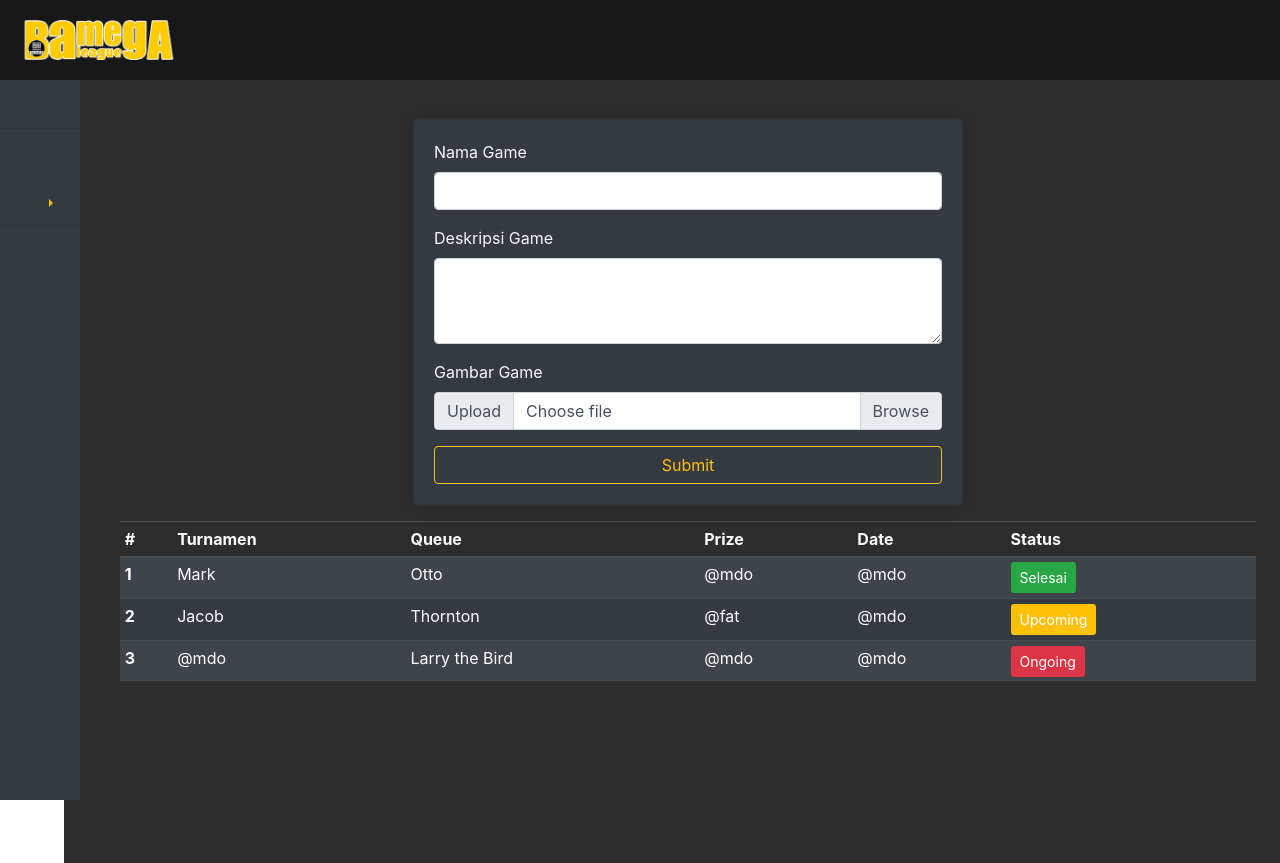
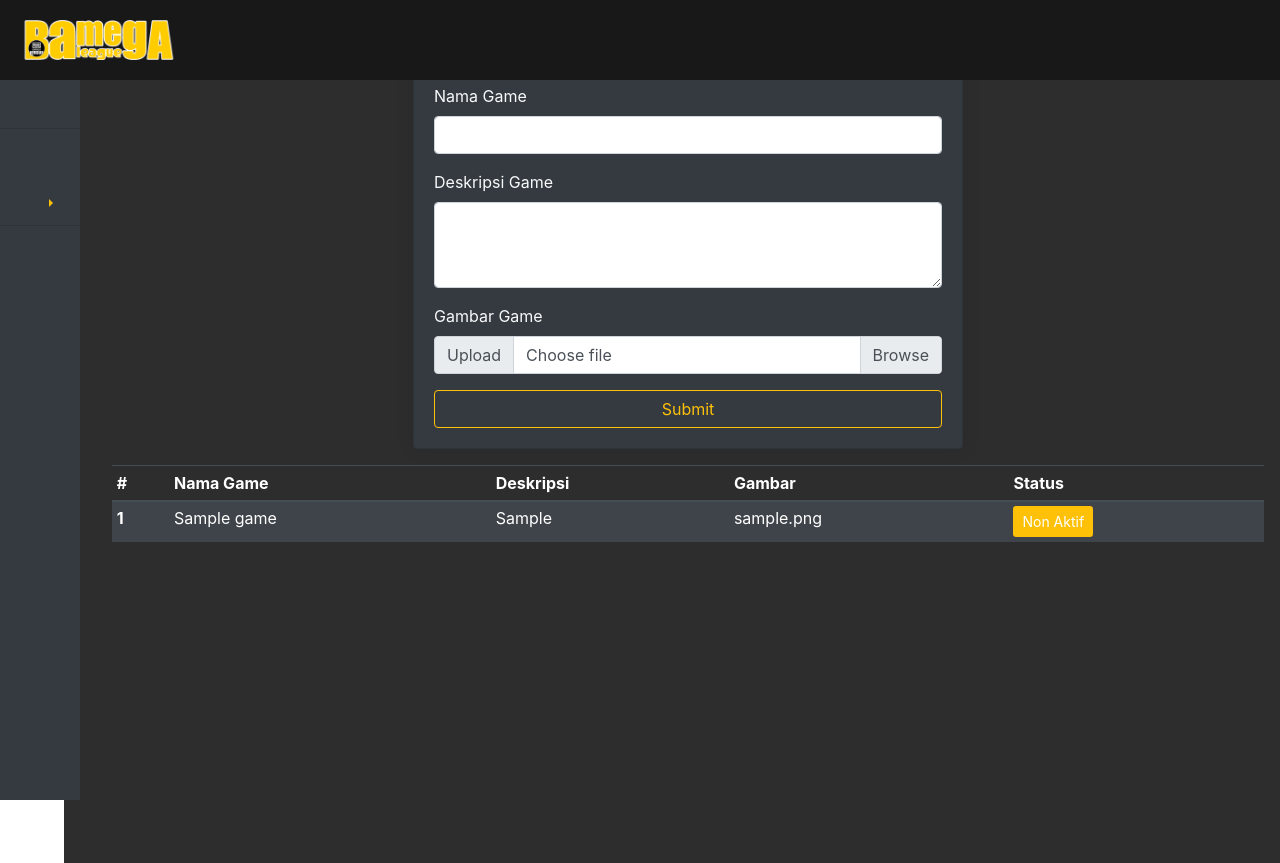
Before and after one commit to hendri2212/BamegaLeague, a CodeIgniter app: page /BamegaLeague/content/game in a window 1280 px wide. Run offline with CodeIgniter, Linux system fonts and the light colour scheme; tables that the repository leaves empty hold one stand-in row (values such as "Sample post"); data that the repository does not hold is empty; some libraries are stand-ins or nearby versions; some web fonts are replaced.

Commit message:
read data game

```diff
--- a/application/config/routes.php
+++ b/application/config/routes.php
@@ -51,6 +51,6 @@ defined('BASEPATH') OR exit('No direct script access allowed');
 */
 // $route['default_controller'] = 'welcome';
 $route['default_controller'] = 'content';
-$route['(:any)'] = 'content/view/$1';
+// $route['(:any)'] = 'content/view/$1';
 $route['404_override'] = '';
 $route['translate_uri_dashes'] = FALSE;
--- a/application/controllers/Content.php
+++ b/application/controllers/Content.php
@@ -2,11 +2,36 @@
 
 class Content extends MY_Controller {
 
+	public function __construct(){
+		parent::__construct();
+        $this->load->library('pagination');
+		$this->load->model('Model'); // Load model ke controller ini
+	}
+
+	// ----------------
+	// Data Game
+	// ----------------
 	public function index() {
 		$data['dataGame'] = $this->model->dataGame();
 		$this->page('module/home/home', $data);
 	}
 
+	public function game() {
+		$data['dataAllGame'] = $this->model->dataAllGame();
+		$this->page('module/game/game', $data);
+	}
+
+	public function enableGame($id_game) {
+		$data = $this->model->enableGame($id_game);
+	}
+
+	public function disableGame($id_game) {
+		$data = $this->model->disableGame($id_game);
+	}
+
+	// ----------------
+	// Login
+	// ----------------
 	public function login(){
 		$this->page('module/login/login');
 	}
@@ -18,10 +43,6 @@ class Content extends MY_Controller {
 
 	public function communities(){
 		$this->page('module/communities/communities');
-	}
-
-	public function game(){
-		$this->page('module/input/input_game');
 	}
 
 	public function turnamen(){
--- a/application/core/MY_Controller.php
+++ b/application/core/MY_Controller.php
@@ -1,14 +1,8 @@
+<?php defined('BASEPATH') OR exit('No direct script access allowed');
 
-<?php
-    defined('BASEPATH') OR exit('No direct script access allowed');
-
-    class MY_Controller extends CI_Controller {
-
-        public function page($content, $data = NULL) {
-            $this->load->view('templates/header');
-            $data['content'] = $this->load->view($content, $data, TRUE);
-            $this->load->view('dashboard', $data);
-            $this->load->view('templates/footer');
-        }
+class MY_Controller extends CI_Controller {
+    function page($content, $data = NULL) {
+        $data['content'] = $this->load->view($content, $data, TRUE);
+        $this->load->view('dashboard', $data);
     }
-?>
+}
--- a/application/models/Model.php
+++ b/application/models/Model.php
@@ -1,8 +1,34 @@
 <?php if ( ! defined('BASEPATH')) exit('No direct script access allowed');
 
 class Model extends CI_Model {
+
+	// ----------------
+	// Data Game
+	// ----------------
     public function dataGame() {
         return $this->db->get_where("data_game", array('status_game' => '1'))->result();
+    }
+
+    public function dataAllGame() {
+        return $this->db->get("data_game")->result();
+    }
+
+    public function enableGame($id_game) {
+		$data = array(
+			"status_game" => '1'
+		);
+		$this->db->where('id_game', $id_game);
+		$this->db->update('data_game', $data);
+		redirect('content/game');
+    }
+
+    public function disableGame($id_game) {
+		$data = array(
+			"status_game" => '0'
+		);
+		$this->db->where('id_game', $id_game);
+		$this->db->update('data_game', $data);
+		redirect('content/game');
     }
 
     public function data_turnamen() {
--- a/application/views/dashboard.php
+++ b/application/views/dashboard.php
@@ -1,17 +1,30 @@
+<!doctype html>
+<head>
+    <meta charset="utf-8">
+    <meta http-equiv="X-UA-Compatible" content="IE=edge">
+    <title>Bamega League - E-Sport</title>
+    <meta name="description" content="Bamega League - E-Sport">
+    <meta name="viewport" content="width=device-width, initial-scale=1">
+
+    <link rel="stylesheet" href="<?= base_url('assets/css/style.css') ?>">
+    <link rel="stylesheet" href="<?= base_url('assets/css/bootstrap.min.css')?>">
+    <link rel="stylesheet" href="<?= base_url('assets/css/cs-skin-elastic.css') ?>">
+    <link rel="stylesheet" href="<?= base_url('assets/css/all.min.css')?>">
+</head>
 <body>
 <div class="d-flex" id="wrapper">
     <div class="bg-dark" id="sidebar-wrapper">
         <div class="list-group list-group-flush">
-            <a href="<?=base_url() ?>" class="list-group-item list-group-item-action bg-dark text-warning text-center"><i class="fas fa-desktop"></i></a>
-            <a href="<?=base_url('content/communities') ?>" class="list-group-item list-group-item-action bg-dark text-warning text-center"><i class="fas fa-users"></i></a>
+            <a href="<?= base_url() ?>" class="list-group-item list-group-item-action bg-dark text-warning text-center"><i class="fas fa-desktop"></i></a>
+            <a href="<?= base_url('content/communities') ?>" class="list-group-item list-group-item-action bg-dark text-warning text-center"><i class="fas fa-users"></i></a>
             <div class="btn-group dropright">
                 <button type="button" class="list-group-item list-group-item-action bg-dark text-warning text-center dropdown-toggle" data-toggle="dropdown" aria-haspopup="true" aria-expanded="false">
                     <i class="fas fa-user-edit"></i>
                 </button>
                 <div class="dropdown-menu bg-dark btn-dark" style="margin-left: 5rem;">
-                    <a href="<?=base_url('content/game') ?>" class="dropdown-item text-warning bg-dark">Game</a>
-                    <a href="<?=base_url('content/team') ?>" class="dropdown-item text-warning bg-dark">Team</a>
-                    <a href="<?=base_url('content/turnamen') ?>" class="dropdown-item text-warning bg-dark">Turnamen</a>
+                    <a href="<?= base_url('content/game') ?>" class="dropdown-item text-warning bg-dark">Game</a>
+                    <a href="<?= base_url('content/team') ?>" class="dropdown-item text-warning bg-dark">Team</a>
+                    <a href="<?= base_url('content/turnamen') ?>" class="dropdown-item text-warning bg-dark">Turnamen</a>
                 </div>
             </div>
         </div>
@@ -26,11 +39,36 @@
                 <img src="<?=base_url('images/logo.png')?>" alt="logo" class="img-fluid" style="height: 5vh;">
             </a>
         </nav>
-        <div class="content pl-md-5 pr-md-3 pt-md-5 bg-mblack">
+        <!-- <div class="content pl-md-5 pr-md-3 pt-md-5 bg-mblack"> -->
+        <div class="content pl-md-5 pr-md-3 bg-mblack">
             <?php
                 echo $content;
             ?>
         </div>
     </div>
 </div>
+    <script type="text/javascript" src="https://code.jquery.com/jquery-3.3.1.min.js"></script>
+    <script type="text/javascript" src="https://cdn.jsdelivr.net/npm/popper.js@1.14.4/dist/umd/popper.min.js"></script>
+    <script type="text/javascript" src="https://cdn.jsdelivr.net/html5shiv/3.7.3/html5shiv.min.js"></script>
+    <script type="text/javascript" src="<?=base_url('assets/js/bootstrap.min.js')?>"></script>
+    <script type="text/javascript" src="https://cdn.jsdelivr.net/npm/jquery-match-height@0.7.2/dist/jquery.matchHeight.min.js"></script>
+    <script type="text/javascript" src="<?=base_url('assets/js/all.min.js')?>"></script>
+    <script>
+        $("[rel='tooltip']").tooltip();
+        $('.thumbnail').hover(
+            function(){
+                $(this).find('.caption').fadeIn(250); //.fadeIn(250)
+            },
+            function(){
+                $(this).find('.caption').fadeOut(250); //.fadeOut(205)
+            }
+        );
+    </script>
+    <script>
+        $("#menu-toggle").click(function(e) {
+        e.preventDefault();
+        $("#wrapper").toggleClass("toggled");
+        });
+    </script>
 </body>
+</html>
--- a/application/views/module/detail/detail.php
+++ b/application/views/module/detail/detail.php
@@ -3,7 +3,7 @@
     <?php foreach($this->model->data_turnamen_byid($id) as $row) {?>
         <div class="col-lg-4">
             <div class="card bg-dark">
-                <img src="<?=base_url("images/$row->gambar_turnamen")?>" class="img-fluid">
+                <img src="<?=base_url("images/$row->gambar_prize_pool")?>" class="img-fluid">
             </div>
 
             <div class="card bg-dark" style="height: 400px;">
--- /dev/null
+++ b/application/views/module/game/game.php
@@ -0,0 +1,59 @@
+<div class="d-flex flex-column justify-content-center">
+    <div class="card bg-dark text-light mb-3" id="form">
+        <div class="card-body">
+            <form action="">
+                <div class="form-group">
+                    <label for="nama_game">Nama Game</label>
+                    <input type="text" name="nama_game" class="form-control">
+                </div>
+                <div class="form-group">
+                    <label for="deskripsi_game">Deskripsi Game</label>
+                    <textarea name="deskripsi_game" rows="3" class="form-control"></textarea>
+                </div>
+                <label for="gambar_game">Gambar Game</label>
+                <div class="input-group mb-3">
+                    <div class="input-group-prepend">
+                        <span class="input-group-text" id="inputGroupFileAddon01">Upload</span>
+                    </div>
+                    <div class="custom-file">
+                        <input name="gambar_game" type="file" class="custom-file-input" id="inputGroupFile01" aria-describedby="inputGroupFileAddon01">
+                        <label class="custom-file-label" for="inputGroupFile01">Choose file</label>
+                    </div>
+                </div>
+                <button type="submit" name="submit" class="btn btn-dark btn-block border-warning text-warning">Submit</button>
+            </form>
+        </div>
+    </div>
+    <div class="row">
+        <div class="col-12">
+            <div class="table-responsive">
+                <table class="table table-striped table-sm table-hover table-dark">
+                    <thead class="bg-mblack">
+                        <tr>
+                            <th scope="col">#</th>
+                            <th scope="col">Nama Game</th>
+                            <th scope="col">Deskripsi</th>
+                            <th scope="col">Gambar</th>
+                            <th scope="col">Status</th>
+                        </tr>
+                    </thead>
+                    <tbody>
+                        <?php foreach ($dataAllGame as $game) { ?>
+                            <tr>
+                                <th scope="row">1</th>
+                                <td><?= $game->nama_game ?></td>
+                                <td><?= $game->deskripsi_game ?></td>
+                                <td><?= $game->gambar_game ?></td>
+                                <?php if ($game->status_game == 0): ?>
+                                    <td><a href="<?= base_url('content/enableGame/'.$game->id_game) ?>" class="btn btn-sm bg-warning text-white">Non Aktif</a></td>
+                                <?php else: ?>
+                                    <td><a href="<?= base_url('content/disableGame/'.$game->id_game) ?>" class="btn btn-sm bg-success text-white">Aktif</a></td>
+                                <?php endif ?>
+                            </tr>
+                        <?php } ?>
+                    </tbody>
+                </table>
+            </div>
+        </div>
+    </div>
+</div>
--- a/application/views/module/input/input_game.php
+++ /dev/null
@@ -1,72 +0,0 @@
-<div class="d-flex flex-column justify-content-center p-2">
-    <div class="card bg-dark text-light mb-3" id="form">
-        <div class="card-body">
-            <form action="">
-                <div class="form-group">
-                    <label for="nama_game">Nama Game</label>
-                    <input type="text" name="nama_game" class="form-control">
-                </div>
-                <div class="form-group">
-                    <label for="deskripsi_game">Deskripsi Game</label>
-                    <textarea name="deskripsi_game" rows="3" class="form-control"></textarea>
-                </div>
-                <label for="gambar_game">Gambar Game</label>
-                <div class="input-group mb-3">
-                    <div class="input-group-prepend">
-                        <span class="input-group-text" id="inputGroupFileAddon01">Upload</span>
-                    </div>
-                    <div class="custom-file">
-                        <input name="gambar_game" type="file" class="custom-file-input" id="inputGroupFile01" aria-describedby="inputGroupFileAddon01">
-                        <label class="custom-file-label" for="inputGroupFile01">Choose file</label>
-                    </div>
-                </div>
-                <button type="submit" name="submit" class="btn btn-dark btn-block border-warning text-warning">Submit</button>
-            </form>
-        </div>
-    </div>
-    <div class="orders">
-        <div class="row">
-            <div class="col-12">
-                <div class="table-responsive">
-                    <table class="table table-striped table-sm table-hover table-dark">
-                        <thead class="bg-mblack">
-                            <tr>
-                            <th scope="col">#</th>
-                            <th scope="col">Turnamen</th>
-                            <th scope="col">Queue</th>
-                            <th scope="col">Prize</th>
-                            <th scope="col">Date</th>
-                            <th scope="col">Status</th>
-                            </tr>
-                        </thead>
-                        <tbody>
-                            <tr>
-                                <th scope="row">1</th>
-                                <td>Mark</td>
-                                <td>Otto</td>
-                                <td>@mdo</td>
-                                <td>@mdo</td>
-                                <td><span class="btn btn-sm bg-success text-white">Selesai</span></td>
-                            </tr>
-                            <tr>
-                                <th scope="row">2</th>
-                                <td>Jacob</td>
-                                <td>Thornton</td>
-                                <td>@fat</td>
-                                <td>@mdo</td>
-                                <td><span class="btn btn-sm bg-warning text-white">Upcoming</span></td>
-                            </tr>
-                            <tr>
-                                <th scope="row">3</th>
-                                <td>@mdo</td>
-                                <td>Larry the Bird</td>
-                                <td>@mdo</td>
-                                <td>@mdo</td>
-                                <td><span class="btn btn-sm bg-danger text-white">Ongoing</span></td>
-                            </tr>
-                        </tbody>
-                    </table>
-                </div>
-            </div>
-        </div>
-</div>
--- a/application/views/templates/footer.php
+++ /dev/null
@@ -1,30 +0,0 @@
-<div class="clearfix"></div>
-    <!-- /#right-panel -->
-
-    <!-- Scripts -->
-    <script type="text/javascript" src="https://code.jquery.com/jquery-3.3.1.min.js"></script>
-    <script type="text/javascript" src="https://cdn.jsdelivr.net/npm/popper.js@1.14.4/dist/umd/popper.min.js"></script>
-    <script type="text/javascript" src="https://cdn.jsdelivr.net/html5shiv/3.7.3/html5shiv.min.js"></script>
-    <script type="text/javascript" src="<?=base_url('assets/js/bootstrap.min.js')?>"></script>
-    <script type="text/javascript" src="https://cdn.jsdelivr.net/npm/jquery-match-height@0.7.2/dist/jquery.matchHeight.min.js"></script>
-    <script type="text/javascript" src="<?=base_url('assets/js/all.min.js')?>"></script>
-
-    <script>
-        $("[rel='tooltip']").tooltip();
-
-        $('.thumbnail').hover(
-            function(){
-                $(this).find('.caption').fadeIn(250); //.fadeIn(250)
-            },
-            function(){
-                $(this).find('.caption').fadeOut(250); //.fadeOut(205)
-            }
-        );
-    </script>
-    <script>
-        $("#menu-toggle").click(function(e) {
-        e.preventDefault();
-        $("#wrapper").toggleClass("toggled");
-        });
-    </script>
-</html>
--- a/application/views/templates/header.php
+++ /dev/null
@@ -1,14 +0,0 @@
-<!doctype html>
-<head>
-    <meta charset="utf-8">
-    <meta http-equiv="X-UA-Compatible" content="IE=edge">
-    <title>Bamega League - E-Sport</title>
-    <meta name="description" content="Bamega League - E-Sport">
-    <meta name="viewport" content="width=device-width, initial-scale=1">
-
-    <link rel="stylesheet" href="<?= base_url('assets/css/style.css') ?>">
-    <link rel="stylesheet" href="<?= base_url('assets/css/bootstrap.min.css')?>">
-    <link rel="stylesheet" href="<?= base_url('assets/css/cs-skin-elastic.css') ?>">
-    <link rel="stylesheet" href="<?= base_url('assets/css/all.min.css')?>">
-
-</head>
--- a/assets/css/style.css
+++ b/assets/css/style.css
@@ -20,8 +20,10 @@ Googel Fonts  */
 */
 /* custom */
 #img{
-  width: 15rem;
-  height: 10rem;
+  /* width: 15rem; */
+  width: 100px;
+  /* height: 10rem; */
+  height: 54px;
 }
 #form{
   width: 550px;
```
Also changed, not shown: application/views/module/home/home.php (+2 -7 lines).
